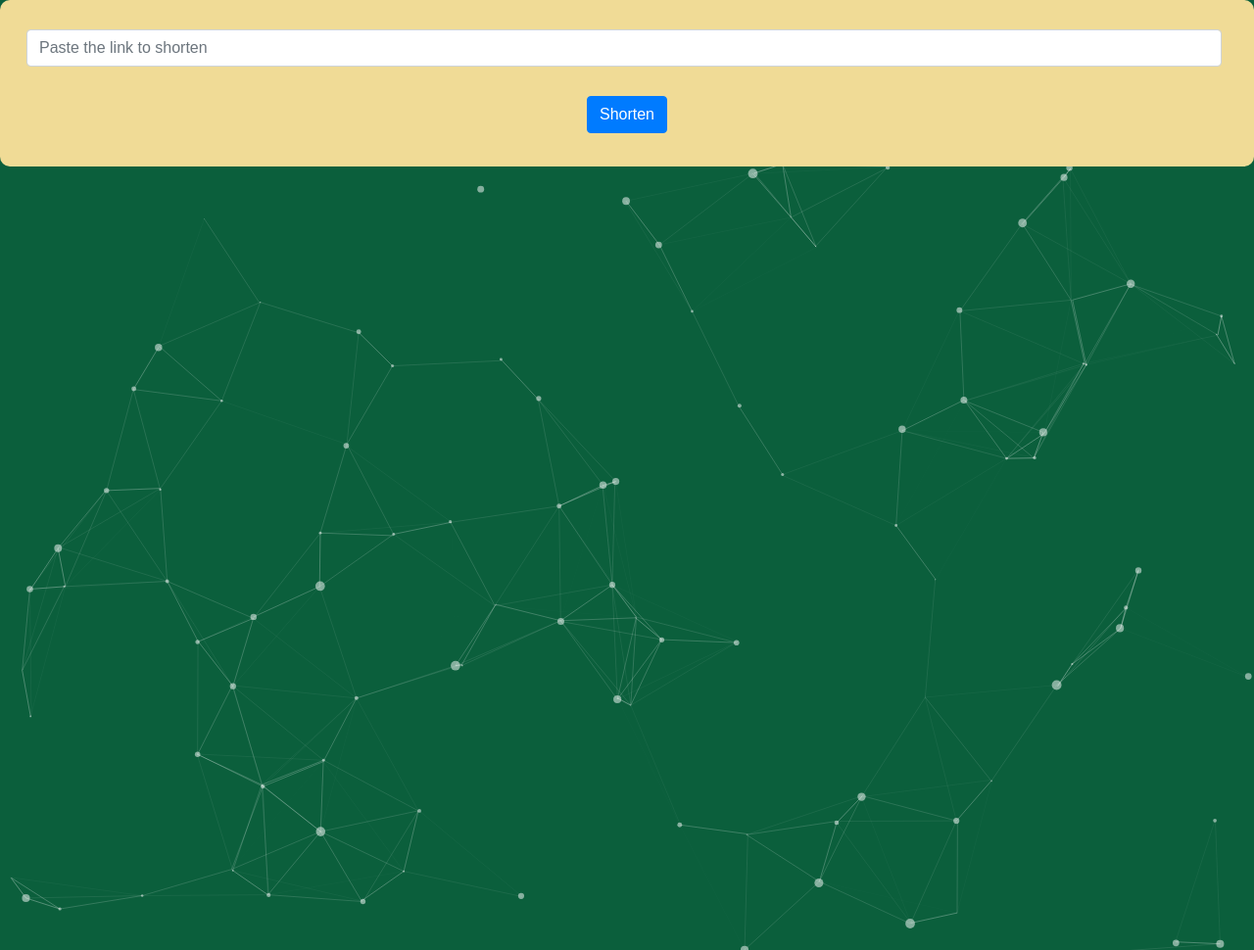
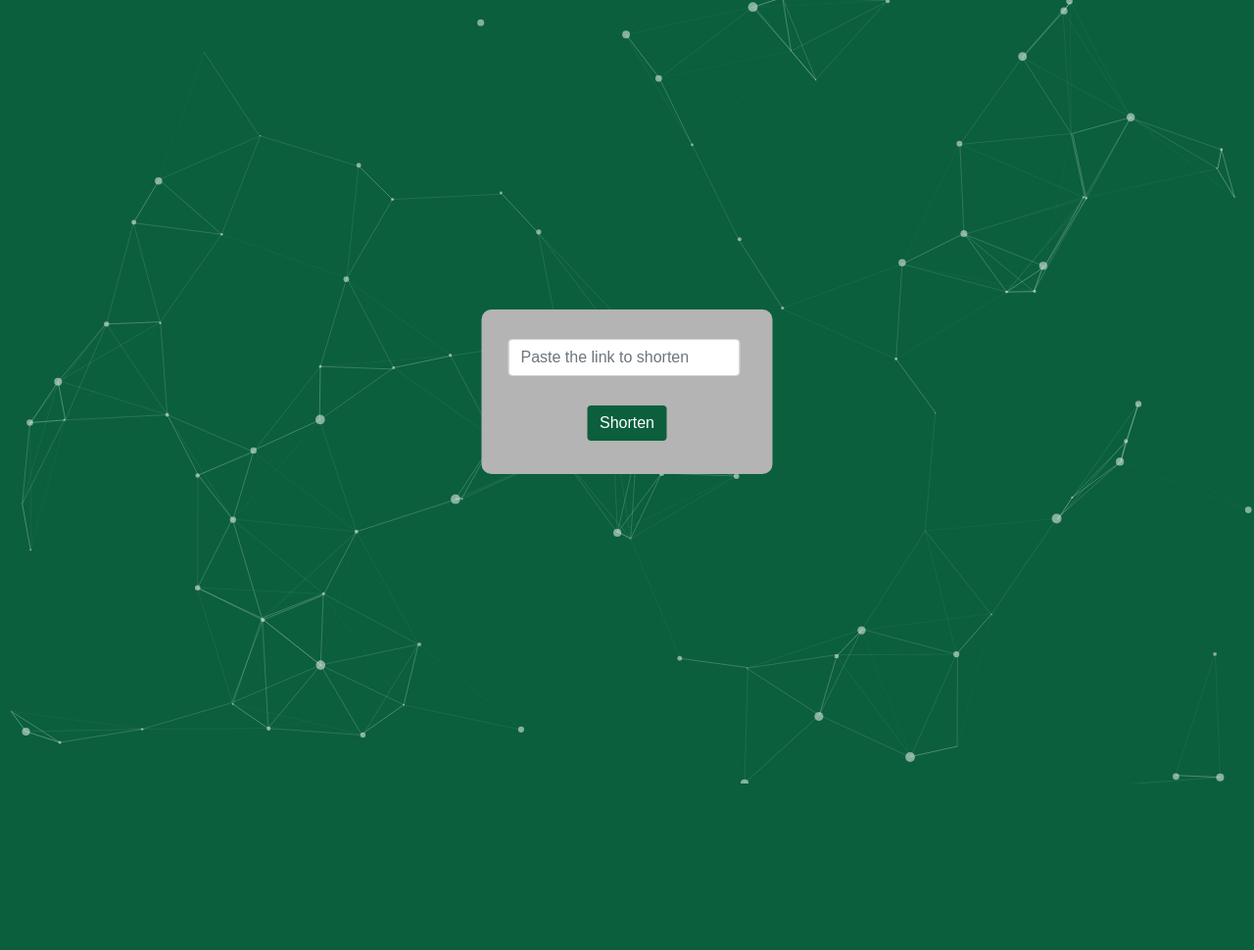
Before and after one commit to sd2001/FuzzyUrls, a Django app: page / in a window 1280 px wide. Shown: the whole page at 98% size. After the commit the page ends 800 px from the top, so only its background shows below. Run offline with Django 3.2, Linux system fonts and the light colour scheme; some libraries are stand-ins or nearby versions.

Commit message:
changed button

```diff
--- a/static/css/style.css
+++ b/static/css/style.css
@@ -25,10 +25,14 @@ body {
 }
 canvas {
   display: block;
-  vertical-align: bottom;
+  z-index: -1;
+
+  /* vertical-align: bottom; */
 } /* ---- particles.js container ---- */
 #particles-js {
   position: absolute;
+  top: 0;
+  left: 0;
   width: 100%;
   height: 100%;
   background-color: #0b5f3c;
@@ -36,47 +40,33 @@ canvas {
   background-repeat: no-repeat;
   background-size: cover;
   background-position: 50% 50%;
-} /* ---- stats.js ---- */
-.count-particles {
-  background: #000022;
-  position: absolute;
-  top: 48px;
-  left: 0;
-  width: 80px;
-  color: #13e8e9;
-  font-size: 0.8em;
-  text-align: left;
-  text-indent: 4px;
-  line-height: 14px;
-  padding-bottom: 2px;
-  font-family: Helvetica, Arial, sans-serif;
-  font-weight: bold;
-}
-.js-count-particles {
-  font-size: 1.1em;
-}
-#stats,
-.count-particles {
-  -webkit-user-select: none;
-  margin-top: 5px;
-  margin-left: 5px;
-}
-#stats {
-  border-radius: 3px 3px 0 0;
-  overflow: hidden;
-}
-.count-particles {
-  border-radius: 0 0 3px 3px;
 }
 .btn btn-primary {
   display: block;
   margin: 0 auto;
+  background-color: #0b5f3c;
 }
+.btn-primary {
+  background-color: #0b5f3c;
+  border: None;
+}
+.btn-primary:hover {
+  background-color: rgb(233, 181, 69);
+}
+.btn-primary:after {
+  background-color: rgb(30, 0, 65);
+}
+
 .form-full {
-  background-color: rgb(240, 219, 150);
+  background-color: rgb(180, 180, 180);
+  /* margin: 20rem; */
   padding: 30px;
   padding-bottom: 20px;
   border-radius: 10px;
+  position: absolute;
+  top: 50%;
+  left: 50%;
+  transform: translate(-50%, -50%);
 }
 .form-full2 {
   background-color: rgb(240, 219, 150);
--- a/templates/index.html
+++ b/templates/index.html
@@ -16,17 +16,17 @@
       integrity="sha512-HK5fgLBL+xu6dm/Ii3z4xhlSUyZgTT9tuc/hSrtw6uzJOvgRr2a9jyxxT1ely+B+xFAmJKVSTbpM/CuL7qxO8w=="
       crossorigin="anonymous"
     />
-    <title>📎Shorten Links</title>
-
     <link
       rel="stylesheet"
       type="text/css"
       href="{% static 'css/style.css' %}"
     />
+    <title>📎Shorten Links</title>
+
     <!-- <link rel="stylesheet" href="../static/css/style.css">   -->
   </head>
   <body id="particles-js">
-    <div>
+    <div class="main">
       <form id="post-form" class="form-full" method="POST" action="/s/short">
         {% csrf_token %}
         <div class="form-group">
```
